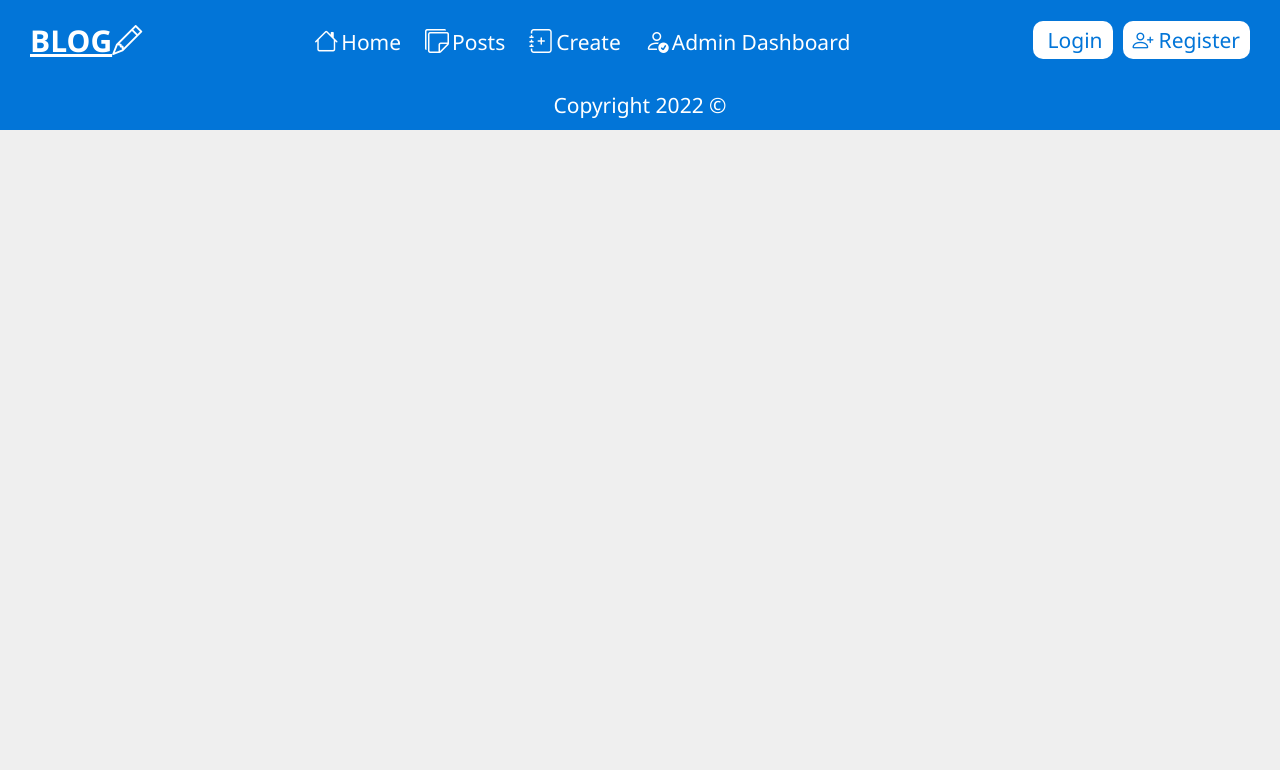
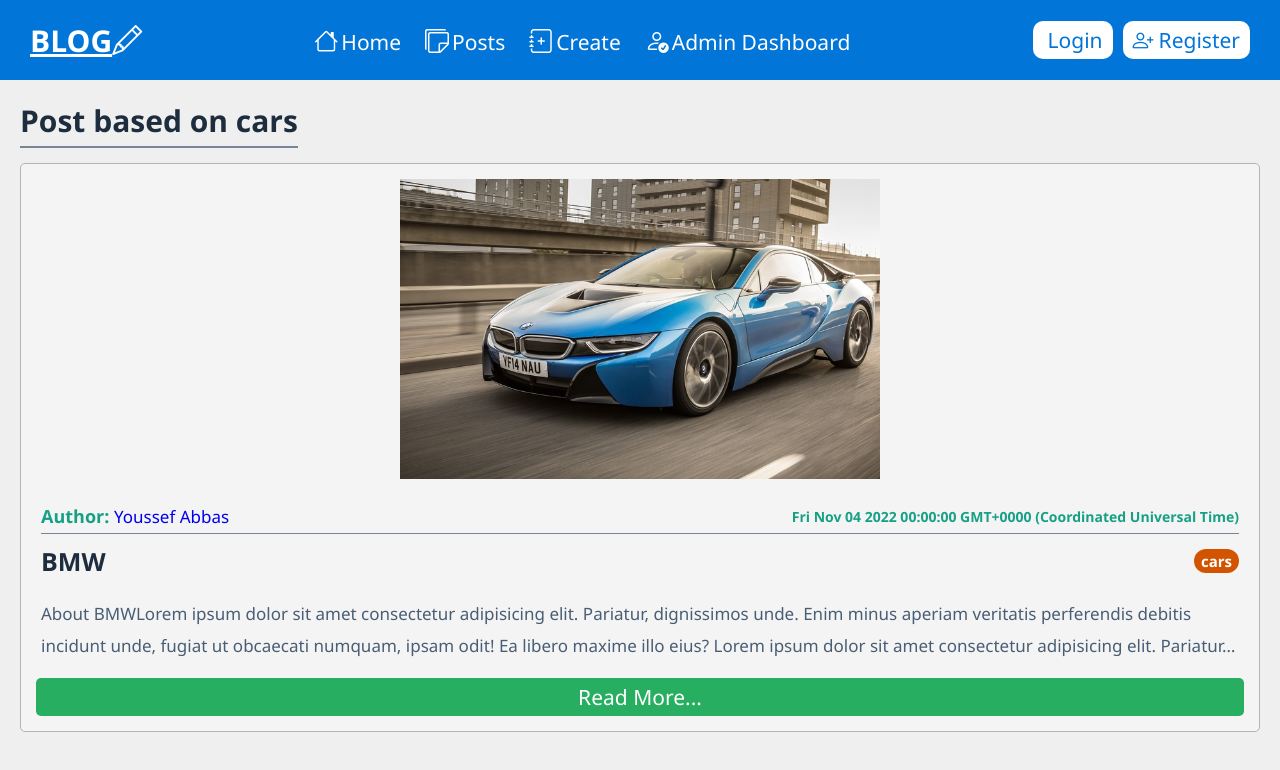
Before and after one commit to Mousa-Ahmed0/full-stack-Blog, a React (Create React App) app in the folder frontend/: page /posts/categories/cars in a window 1280 px wide. Shown: the top 770 px of the page. Built offline with nearby package versions, Linux system fonts and the light colour scheme.

Commit message:
Category Page

```diff
--- a/frontend/src/App.js
+++ b/frontend/src/App.js
@@ -9,6 +9,7 @@
 import Footer from "./components/footer/Footer";
 import PostDetails from "./pages/post-details/PostDetails";
 import { ToastContainer } from "react-toastify";
+import Category from "./pages/category/Category";
 
 function App() {
   return (
@@ -20,9 +21,14 @@
         <Route path="/" element={<Home/>}/>
         <Route path="/login" element={<Login/>}/>
         <Route path="/register" element={<Register/>}/>
-        <Route path="/posts" element={<PostsPage/>}/>
-        <Route path="/posts/create-post" element={<CreatePost/>}/>
-        <Route path="/posts/details/:id" element={<PostDetails/>}/>
+
+        <Route path="posts">
+          <Route index element={<PostsPage/>}/>
+          <Route path="create-post" element={<CreatePost/>}/>
+          <Route path="details/:id" element={<PostDetails/>}/>
+          <Route path="categories/:category" element={<Category/>}/>
+        </Route>
+
         <Route path="/admin-dashbored" element={<AdminDashbord/>}/>
 
      </Routes>
--- a/frontend/src/components/sidebar/Sidebar.jsx
+++ b/frontend/src/components/sidebar/Sidebar.jsx
@@ -9,6 +9,7 @@
                     <Link className='sidebar-link' key={categoties._id}
                     to={`/posts/categories/${categoties.title}`}>
                         {categoties.title}
+
                     </Link>
                 ))}
             </ul>
--- /dev/null
+++ b/frontend/src/pages/category/Category.css
@@ -0,0 +1,12 @@
+.category{
+    min-height: calc(100vh - 130px);
+    padding: 20px;
+}
+.category-title{
+    margin-bottom: 15px;
+    color: var(--primary-color);
+    padding-bottom: 5px;
+    border-bottom: 2px solid var(--gray-color);
+    font-size: 30px;
+    width: max-content;
+}
--- /dev/null
+++ b/frontend/src/pages/category/Category.jsx
@@ -0,0 +1,21 @@
+import { useParams } from 'react-router-dom';
+import './Category.css'
+import PostList from '../../components/posts/PostList';
+import { posts } from '../../dummyData';
+import { useEffect } from 'react';
+const Category = () => {
+    const {category}=useParams();
+
+    useEffect(()=>{
+        window.scrollTo(0,0);
+    },[]);
+
+    return (
+        <section className="category">
+            <h1 className='category-title'>Post based on {category}</h1>
+            <PostList posts={posts}/>
+        </section>
+     );
+}
+
+export default Category;
```
